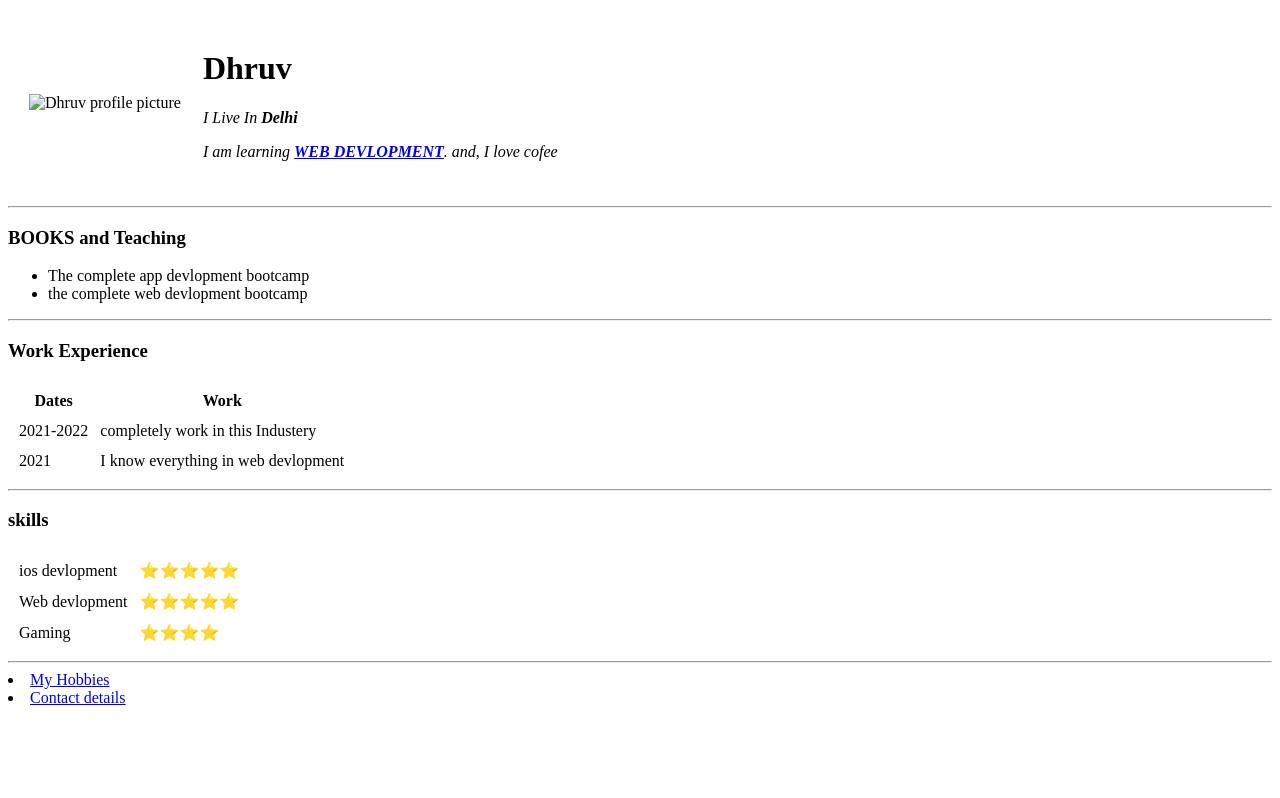
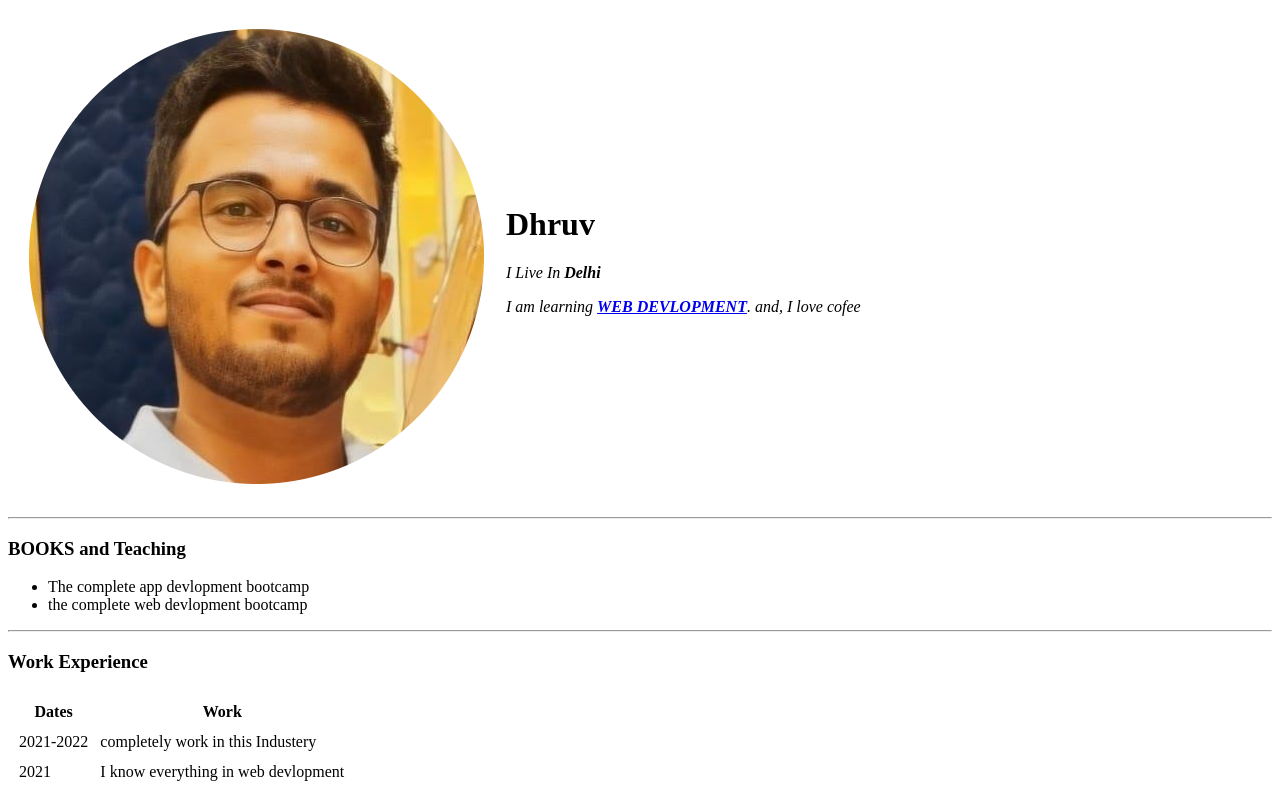
Before and after one commit to DhruvGoel2004/cv, a plain HTML site: page index.html in a window 1280 px wide. Shown: the top 798 px of the page. Drawn offline with Linux system fonts and the light colour scheme.

Commit message:
Update index.html

```diff
--- a/index.html
+++ b/index.html
@@ -9,7 +9,7 @@
 <body>
   <table cellspacing="20">
     <tr>
-      <td><img src="images\294348612_10624406664360856_n-modified.png"alt="Dhruv profile picture"></td>
+      <td><img src="images\dhruvgoel.png.png"alt="Dhruv profile picture"></td>
       <td><h1>Dhruv</h1>
       </p><em>I Live In <strong>Delhi</strong></em></p>
      <p><em>I am learning <strong><a href="https://www.udemy.com/course/the-complete-web-development-bootcamp/">WEB DEVLOPMENT</a></strong>. and, I love cofee</em></p></td>
```
